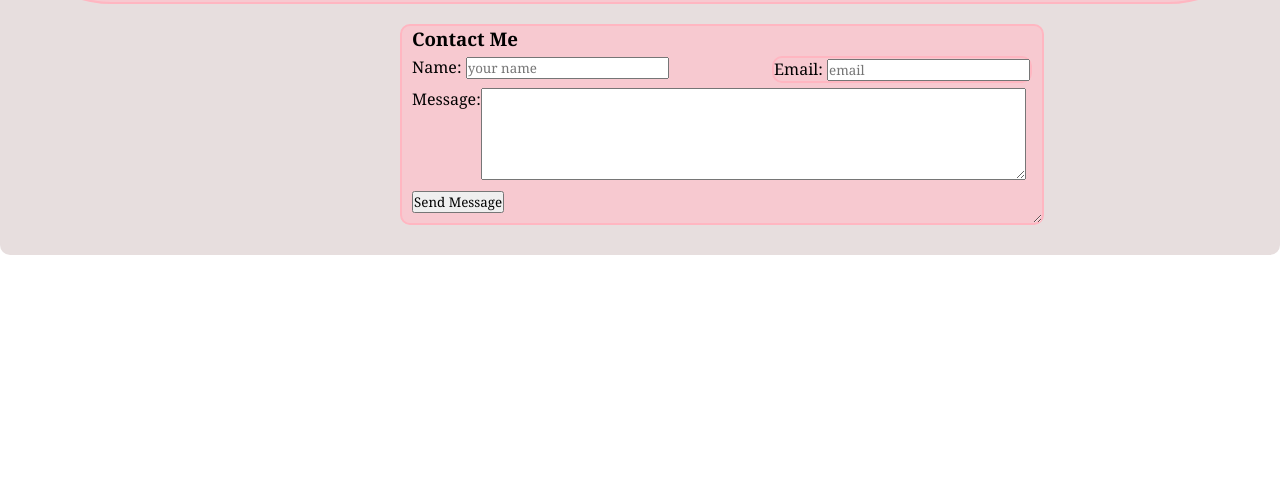
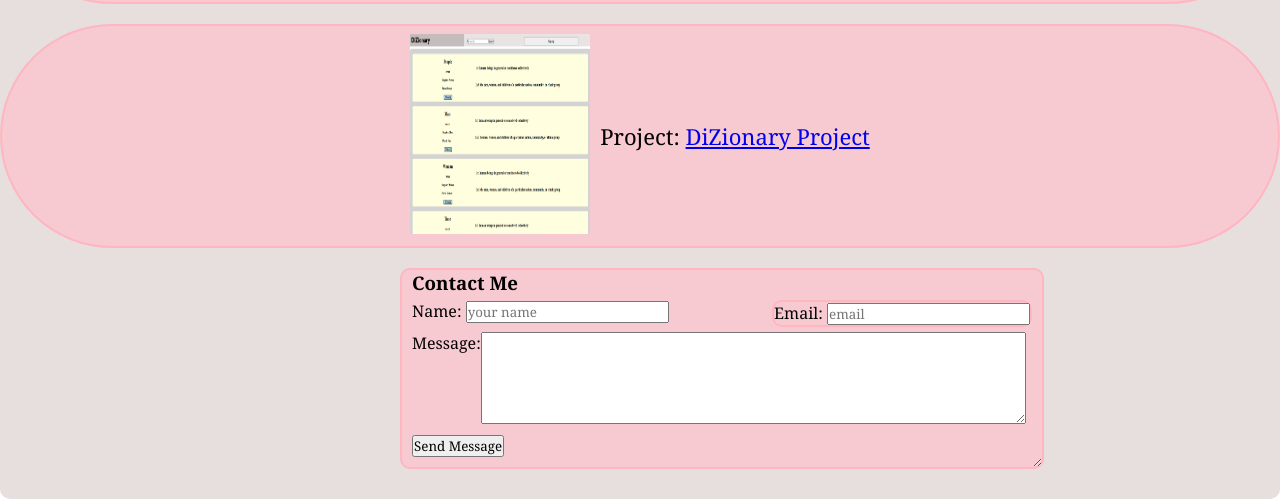
Before and after one commit to FransiskusAgapa/simplePortofolio, a plain HTML site: page index.html in a window 1280 px wide. Shown: the part 1230-1729 px from the top of the page. Before the commit the page ends 1485 px from the top, so only its background shows below. Drawn offline with Linux system fonts and the light colour scheme.

Commit message:
newy projectd added

```diff
--- a/index.html
+++ b/index.html
@@ -125,6 +125,7 @@
           </div>
         </div>
       </div>
+      <!--1st project-->
       <div
         class="personal-project-box"
         onmouseover="addShadow(this)"
@@ -149,6 +150,7 @@
           </div>
         </div>
       </div>
+      <!--2nd project-->
       <div
         class="personal-project-box"
         onmouseover="addShadow(this)"
@@ -172,7 +174,7 @@
           </div>
         </div>
       </div>
-
+      <!--3rd project-->
       <div
         class="personal-project-box"
         onmouseover="addShadow(this)"
@@ -196,7 +198,31 @@
           </div>
         </div>
       </div>
-
+      <!--4th project-->
+      <div
+        class="personal-project-box"
+        onmouseover="addShadow(this)"
+        onmouseout="removeShadow(this)"
+      >
+        <div class="project-preview-box">
+          <img
+            id="four-project-preview"
+            src="./assets/previewDiZionary.png"
+            alt="preview of registration form"
+          />
+        </div>
+        <div class="project-source-text-box">
+          <div class="inner-project-source">
+            <p class="project-source">
+              Project:
+              <a href="https://fransiskusagapa.github.io/DiZtionaryProject/"
+                >DiZionary Project</a
+              >
+            </p>
+          </div>
+        </div>
+      </div>
+      <!--Contact Information-->
       <div
         id="user-contact-box"
         onmouseover="addShadow(this)"
--- a/style.css
+++ b/style.css
@@ -167,7 +167,8 @@
 /* images preview of personal projects */
 #first-project-preview,
 #second-project-preview,
-#three-project-preview {
+#three-project-preview,
+#four-project-preview {
   height: 200px;
   width: 180px;
 }
@@ -244,7 +245,7 @@
 }
 
 .shadow {
-  box-shadow: 10px 5px 4px rgb(184, 182, 182);
-  transition: 350ms;
+  box-shadow: 10px 5px 10px rgb(184, 182, 182);
+  transition: 300ms;
   cursor: pointer;
 }
```
Also changed, not shown: assets/previewDiZionary.png (added).
